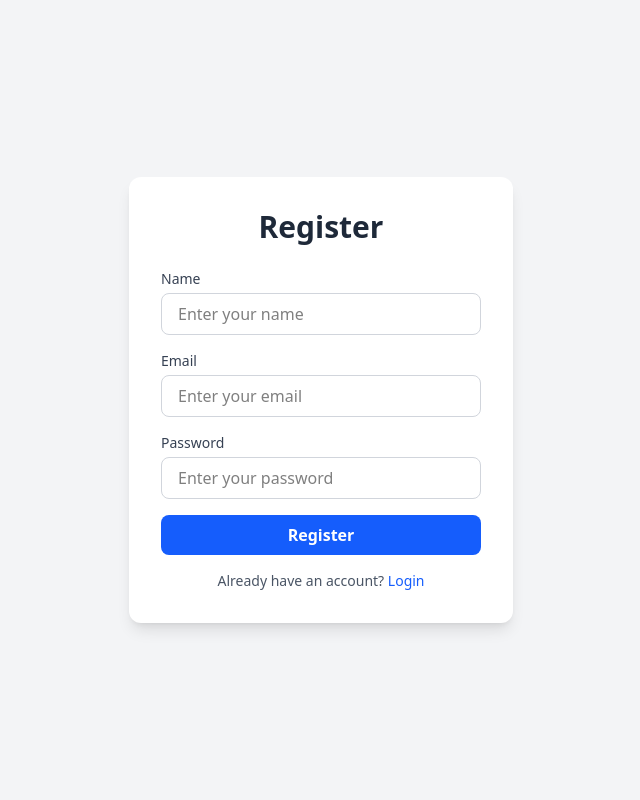
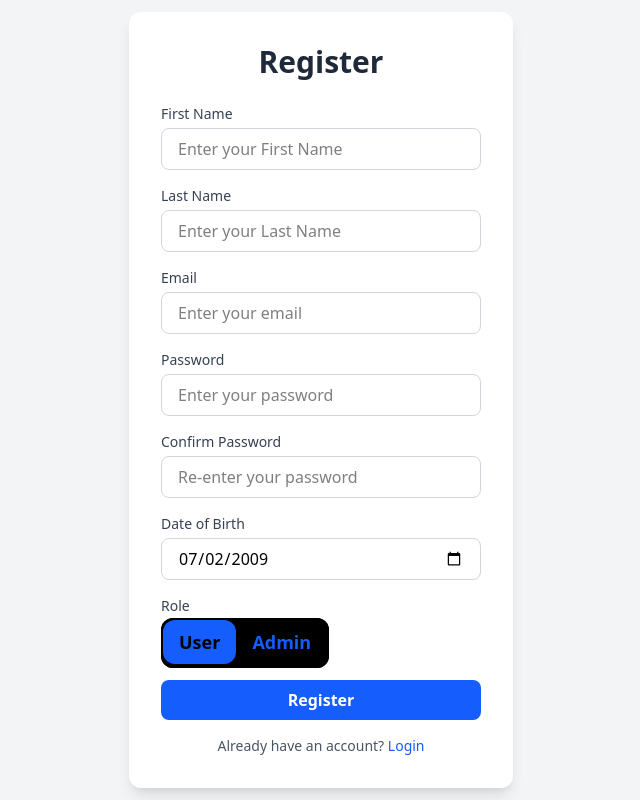
Before and after one commit to workvaibhavk/cultureReborn, a Next.js app: page /register in a window 1280 px wide. Shown: the whole page, without its empty margins (319-959 px from the left). Built offline with nearby package versions, Linux system fonts and the light colour scheme.

Commit message:
changed register page

```diff
--- a/app/movies/page.jsx
+++ b/app/movies/page.jsx
@@ -140,7 +140,7 @@ export default function Page() {
                   >
                     <img
                       src={movie.poster_url}
-                      onError={(e) => (e.target.src = "/image.jpg")}
+                      // onError={(e) => (e.target.src = "/image.jpg")}
                       alt={movie.title}
                       className="w-full h-full object-cover"
                     />
--- a/app/register/page.tsx
+++ b/app/register/page.tsx
@@ -2,68 +2,111 @@
 
 import { useState, useEffect } from "react";
 
-export default function Register(){
+export default function Register() {
 
-const [name, setName] = useState("")
+  const [firstname, setFirstname] = useState("")
+  const [lastname, setLastname] = useState("")
+  const [username, setUsername] = useState("")
   const [email, setEmail] = useState("")
   const [password, setPassword] = useState("")
+  const [confirmPassword, setConfirmPassword] = useState("")
+  const [dob, setDob] = useState("2009-07-02")
+  const [role, setRole] = useState("user")
   const [loading, setLoading] = useState(false)
-const [data, setData] = useState<{request?: any}>({})
+  const [data, setData] = useState<{ request?: any }>({})
 
-useEffect(()=>{
-   console.log(email, name, password)
+  useEffect(() => {
+    // console.log(email, name, password)
   })
 
-const handleSubmit = async (e: React.FormEvent<HTMLFormElement>)=> {
+  const handleSubmit = async (e: React.FormEvent<HTMLFormElement>) => {
     e.preventDefault();
     setLoading(true)
-  try{
-    const response = await fetch(`/api/createUser`,{
+    try {
+      const response = await fetch(`/api/createUser`, {
         method: "POST",
         headers: {
           'Content-Type': 'application/json'
         },
         body: JSON.stringify({
-        name,
+          firstname,
+          lastname,
+          username,
           email,
-        password})
+          password,
+          dob,
+          role
+        })
 
       })
-    if (!response.ok){
-    console.log("Error Submitting User Data",response)
+      if (!response.ok) {
+        console.log("Error Submitting User Data", response)
       }
       const data = await response.json()
-        console.log("data:", data)
-setData(data)
-        console.log("data:", data)
+      console.log("data:", JSON.stringify(data.request))
+      setData(data.request)
+      console.log("data:", data.request)
 
     }
-  catch(error){
+    catch (error) {
       // throw new Error(error.message)
     }
-  finally{
+    finally {
       setLoading(false)
     }
   }
 
+const generateUsername = () =>{
+  setUsername(firstname+lastname+"@"+Math.ceil(Math.random()*1000))
+}
+
   return (
     <div className="flex min-h-screen items-center justify-center bg-gray-100">
+      {loading && null}
       <div className="w-full max-w-sm rounded-xl bg-white p-8 shadow-lg">
         <h2 className="mb-6 text-center text-3xl font-bold text-gray-800">
-          Register {JSON.stringify(data.request)}
+          Register
+           {/* {JSON.stringify(data.request)} */}
         </h2>
 
         <form className="space-y-4" onSubmit={handleSubmit}>
           <div>
             <label className="mb-1 block text-sm font-medium text-gray-700">
-              Name
+              First Name
             </label>
             <input
-              type="name"
-              placeholder="Enter your name"
+              type="text"
+              placeholder="Enter your First Name"
               className="w-full rounded-lg border border-gray-300 px-4 py-2 focus:border-blue-500 focus:outline-none"
-              onChange={(e)=> setName(e.target.value)}
-              value={name}
+              onChange={(e) => setFirstname(e.target.value)}
+              value={firstname}
+            />
+          </div>
+          <div>
+            <label className="mb-1 block text-sm font-medium text-gray-700">
+              Last Name
+            </label>
+            <input
+              type="text"
+              placeholder="Enter your Last Name"
+              className="w-full rounded-lg border border-gray-300 px-4 py-2 focus:border-blue-500 focus:outline-none"
+              onChange={(e) => setLastname(e.target.value)}
+              value={lastname}
+            />
+          </div>
+ {(firstname && lastname) &&
+<button onClick={()=> generateUsername()} className="bg-green-200 py-2 px-4 mx-auto rounded-md">Generate username</button>
+}
+        <div className={`${username=="" ? "hidden" : ""}`}>
+            <label className="mb-1 block text-sm font-medium text-gray-700">
+              Username
+            </label>
+            <input
+              type="text"
+              className="w-full rounded-lg border border-gray-300 px-4 py-2 focus:border-blue-500 focus:outline-none"
+              onChange={(e) => setUsername(e.target.value)}
+              value={username}
+              readOnly
             />
           </div>
           <div>
@@ -74,7 +117,7 @@ return (
               type="email"
               placeholder="Enter your email"
               className="w-full rounded-lg border border-gray-300 px-4 py-2 focus:border-blue-500 focus:outline-none"
-              onChange={(e)=> setEmail(e.target.value)}
+              onChange={(e) => setEmail(e.target.value)}
               value={email}
             />
           </div>
@@ -87,12 +130,46 @@ return (
               type="password"
               placeholder="Enter your password"
               className="w-full rounded-lg border border-gray-300 px-4 py-2 focus:border-blue-500 focus:outline-none"
-              onChange={(e)=> setPassword(e.target.value)}
+              onChange={(e) => setPassword(e.target.value)}
               value={password}
             />
           </div>
 
+          <div>
+            <label className="mb-1 block text-sm font-medium text-gray-700">
+              Confirm Password
+            </label>
+            <input
+              type="password"
+              placeholder="Re-enter your password"
+              className={`${confirmPassword != "" && (password == confirmPassword) ? "border-green-600" : "border-gray-300"} w-full rounded-lg border  px-4 py-2 focus:border-blue-500 focus:outline-none`}
+              onChange={(e) => setConfirmPassword(e.target.value)}
+              value={confirmPassword}
+           />
+           {confirmPassword != "" && (password == confirmPassword) && <span className="text-green-600 text-sm">password matched</span>}
+          </div>
 
+          <div>
+            <label className="mb-1 block text-sm font-medium text-gray-700">
+              Date of Birth
+            </label>
+            <input
+              type="date"
+              placeholder="Re-enter your password"
+              className="w-full rounded-lg border border-gray-300 px-4 py-2 focus:border-blue-500 focus:outline-none"
+              onChange={(e) => setDob(e.target.value)}
+              value={dob}
+            />
+          </div>
+          <div>
+            <label className="mb-1 block text-sm font-medium text-gray-700">
+              Role
+            </label>
+            <span className="border-2 border-black py-[12px] bg-black rounded-xl">
+              <button type="button" onClick={()=> setRole("user")} className={`${role == "user" ? "" : ""}bg-blue-600 py-2 px-4 rounded-xl font-bold text-lg`}>User</button>
+              <button type="button" onClick={()=> setRole("admin")} className={`text-blue-600 bg-black py-2 px-4 rounded-xl font-bold text-lg`}>Admin</button>
+            </span>
+          </div>
           <button
             type="submit"
             className="w-full rounded-lg bg-blue-600 py-2 font-semibold text-white transition hover:bg-blue-700"
--- a/components/Anime.jsx
+++ b/components/Anime.jsx
@@ -23,7 +23,7 @@ const sliders = [
 const Anime = () => {
   return (
     <div className="anime-wrapper text-white">
-      <h1 className="main-txt"> For the Cinema, For you</h1>
+      <h1 className="main-txt text-[55px] leading-14 md:leading-normal md:text-[70px] "> For the Cinema, For you</h1>
       <section className="slider-container">
         {sliders.map((slider) => (
           <Slider
--- a/components/FilteredByGenres.jsx
+++ b/components/FilteredByGenres.jsx
@@ -147,7 +147,7 @@ useEffect(()=> {
 
   return (
     <div className="bg-none text-white w-full">
-      <h1 className="Title-txt opacity-50 p-50 text-[240px] justify-self-center tracking-[2px] font-[100]">
+     <h1 className="Title-txt opacity-50 p-50 text-7xl md:text-[240px] justify-self-center tracking-[2px] font-[100]">
         Genres
       </h1>
 
@@ -209,7 +209,7 @@ useEffect(()=> {
                   >
                     <img
                       src={movie.poster_url}
-                      onError={(e) => (e.target.src = "/image.jpg")}
+                      // onError={(e) => (e.target.src = "/image.jpg")}
                       alt={movie.title}
                       className="w-full h-full object-cover"
                     />
--- a/components/Random.jsx
+++ b/components/Random.jsx
@@ -141,7 +141,7 @@ const Random = () => {
 
   return (
     <div className="bg-none text-white w-full">
-      <h1 className="Title-txt opacity-50 p-50 text-[240px] justify-self-center tracking-[2px] font-[100]">
+      <h1 className="Title-txt opacity-50 p-50 text-7xl md:text-[240px] justify-self-center tracking-[2px] font-[100]">
         Trending
       </h1>
 
@@ -181,7 +181,7 @@ const Random = () => {
           centeredSlidesBounds={true}
           modules={[Navigation]}
           breakpoints={{
-            400: { slidesPerView: 2 },
+            400: { slidesPerView: 3 },
             768: { slidesPerView: 3 },
             1024: { slidesPerView: 4 },
             1280: { slidesPerView: 6 },
@@ -192,7 +192,7 @@ const Random = () => {
           className="overflow-hidden mt-[-80px] px-6"
         >
           {movies.map((movie) => (
-            <SwiperSlide key={movie.id} className="flex-shrink-0 !w-auto">
+            <SwiperSlide key={movie.id} className="flex-shrink-0 !w-auto  ">
               <div className="flex flex-col items-center space-y-2 movie-tilt-wrapper relative w-[170px] h-[280px] overflow-visible rounded-2xl">
                 <TiltCard>
                   <div
@@ -203,7 +203,7 @@ const Random = () => {
                   >
                     <img
                       src={movie.poster_url}
-                      onError={(e) => (e.target.src = "/image.jpg")}
+                      // onError={(e) => (e.target.src = "/image.jpg")}
                       alt={movie.title}
                       className="w-full h-full object-cover"
                     />
```
Also changed, not shown: components/Anime.css (+3 -5 lines). Lines whose indentation alone changed are shown as unchanged.
